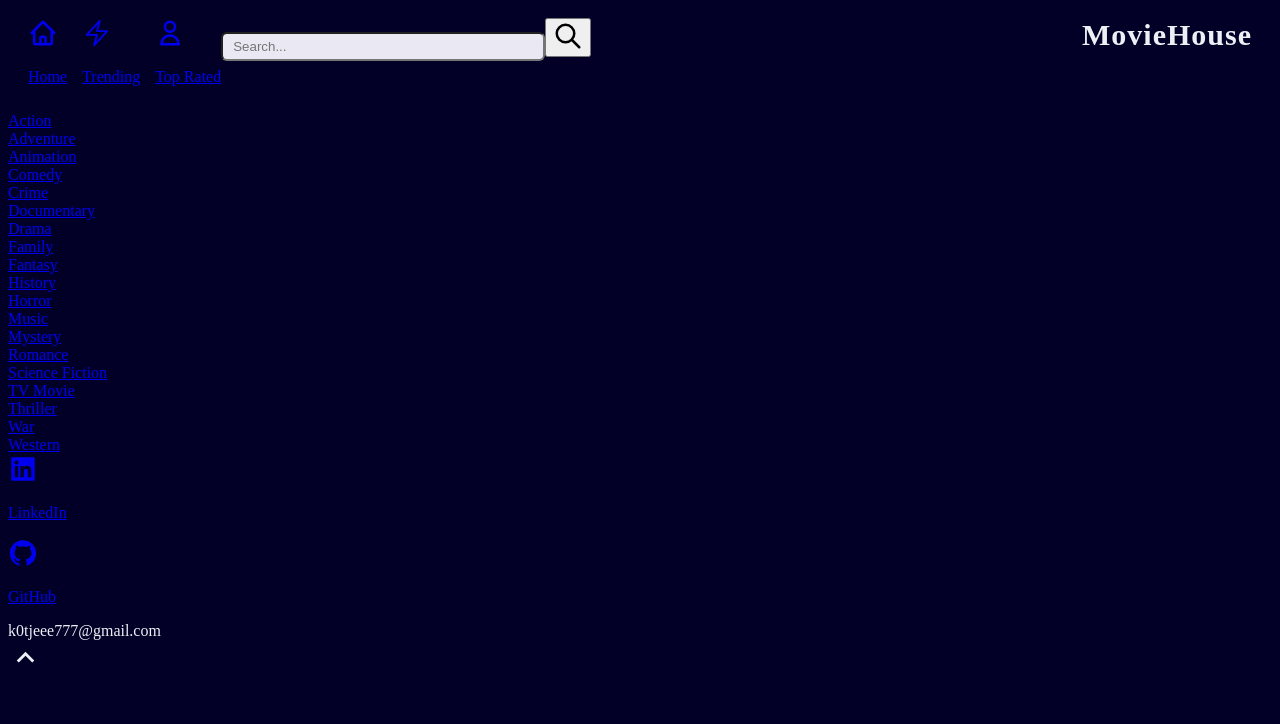
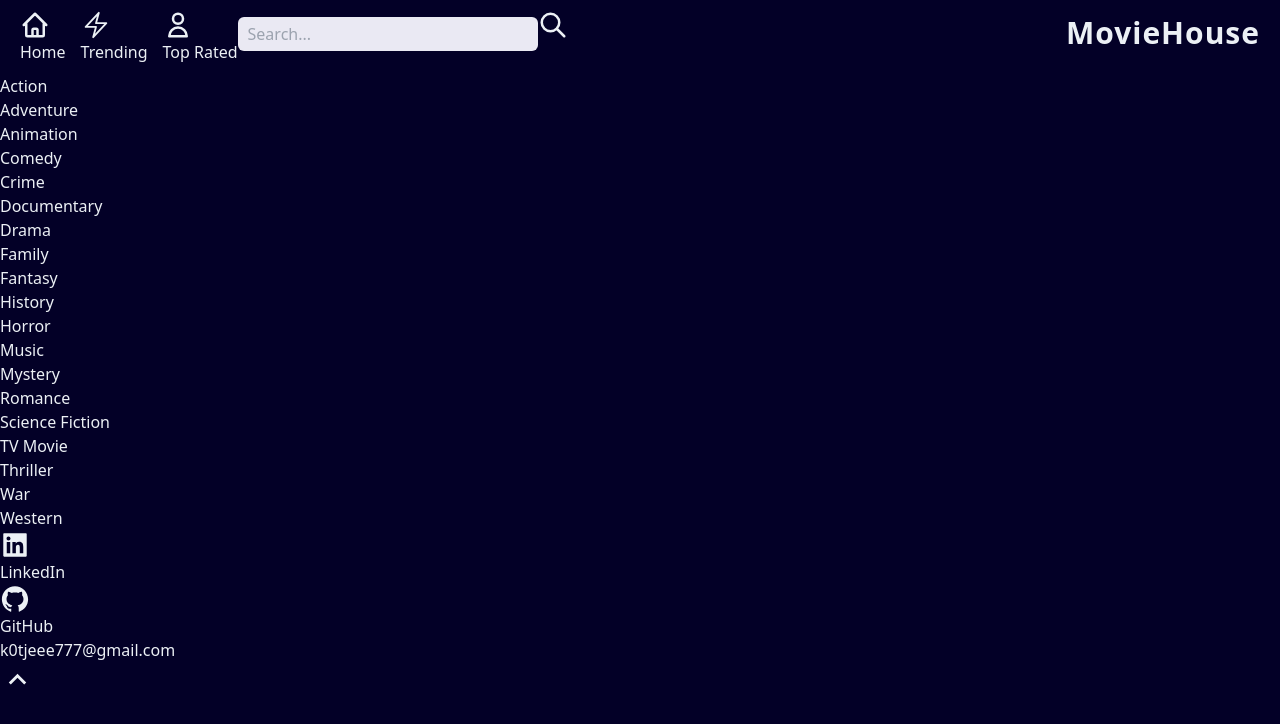
Before and after one commit to yakkkot/hulu-app, a Next.js app: page / in a window 1280 px wide. Shown: the top 724 px of the page. Built offline with nearby package versions, Linux system fonts and the light colour scheme.

Commit message:
add list with debounce

```diff
--- a/package.json
+++ b/package.json
@@ -27,5 +27,10 @@
     "tailwind-scrollbar": "^2.0.1",
     "tailwind-scrollbar-hide": "^1.1.7",
     "typescript": "4.9.3"
+  },
+  "devDependencies": {
+    "autoprefixer": "^10.4.13",
+    "postcss": "^8.4.19",
+    "tailwindcss": "^3.2.4"
   }
 }
--- /dev/null
+++ b/postcss.config.js
@@ -0,0 +1,6 @@
+module.exports = {
+  plugins: {
+    tailwindcss: {},
+    autoprefixer: {},
+  },
+}
--- /dev/null
+++ b/tailwind.config.js
@@ -0,0 +1,11 @@
+/** @type {import('tailwindcss').Config} */
+module.exports = {
+  content: [
+    "./pages/**/*.{js,ts,jsx,tsx}",
+    "./components/**/*.{js,ts,jsx,tsx}",
+  ],
+  theme: {
+    extend: {},
+  },
+  plugins: [],
+}
```
Also changed, not shown: 1 other file (tests, documents, lock files or other folders).
